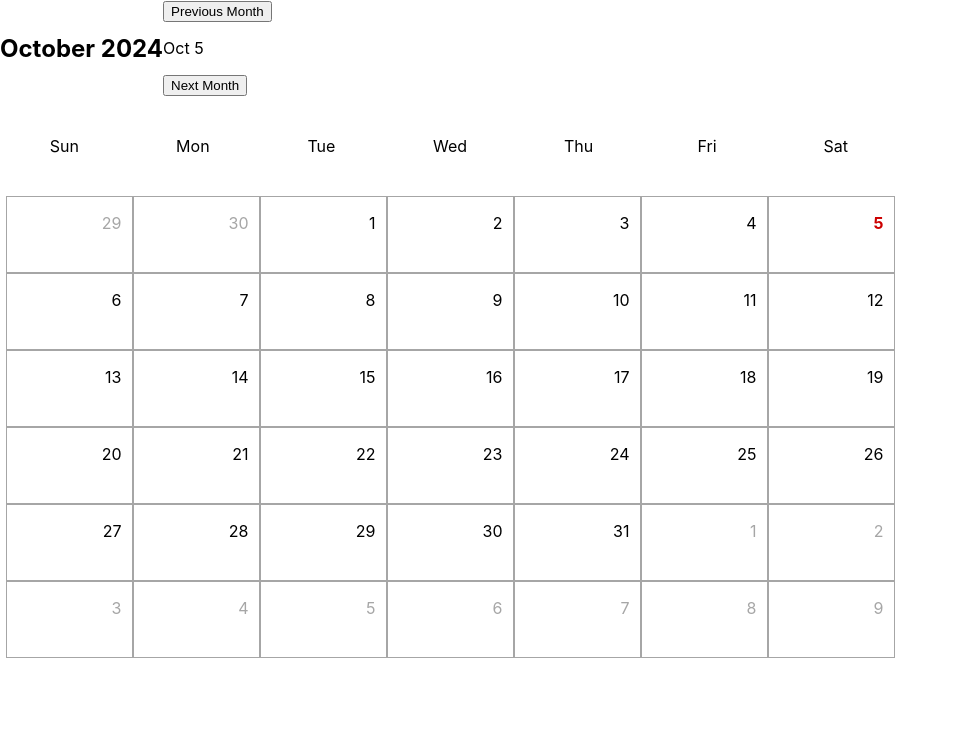
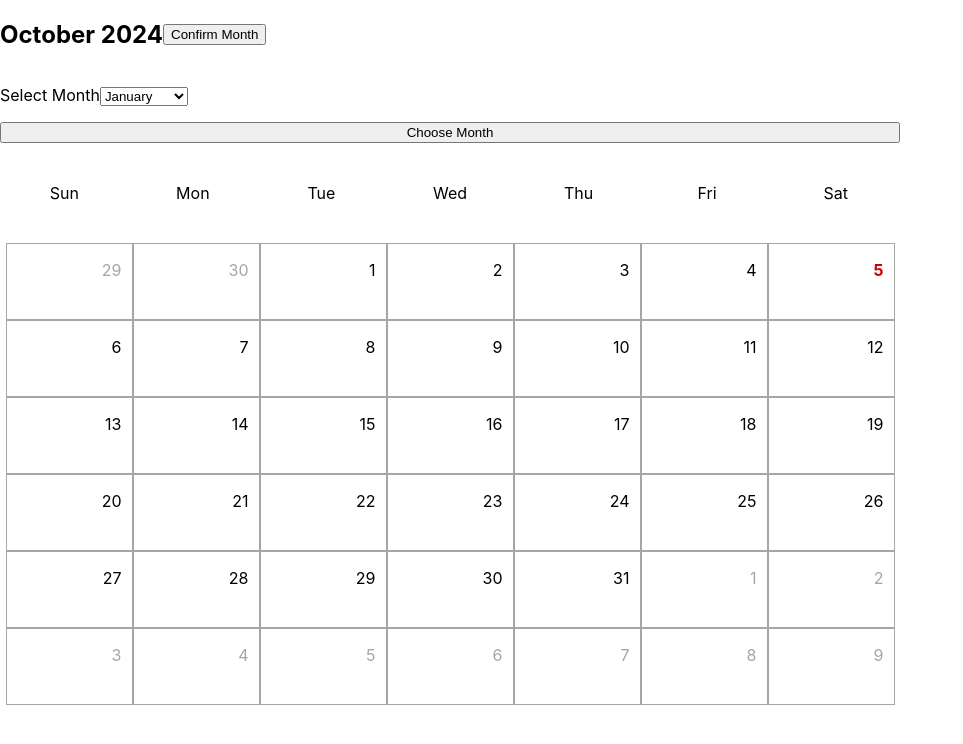
Before and after one commit to iahmed-smu/HackSMUVI, a React (Create React App) app in the folder my-app/: page / in a window 1280 px wide. Shown: the top 744 px of the page, without its empty margins (0-963 px from the left). Built offline with nearby package versions, Linux system fonts and the light colour scheme.

Commit message:
dropdown

```diff
--- a/my-app/src/calendar.js
+++ b/my-app/src/calendar.js
@@ -20,11 +20,22 @@ export default class Calendar extends Component {
     }
   }
 
+
+   getOption = () => {
+    //alert("pressed");
+    let selectElement = document.querySelector('#select1');
+    let chosenMonth = selectElement.value;
+    //alert(chosenMonth);
+    this.setState({ currentDay: new Date(chosenMonth+" 1, 2024")});
+    //const firstDayOfMonth = new Date(props.day.getFullYear(), props.day.getMonth(), 1);
+    }
+
   changeCurrentDay = (day) => {
     this.setState({ currentDay: new Date(day.year, day.month, day.number) });
   }
 
   nextMonth = () => {
+    alert("was rpessed");
     this.setState({ currentDay: new Date(this.state.currentDay.setDate(this.state.currentDay.getDate() + 1)) });
   }
 
@@ -40,20 +51,37 @@ export default class Calendar extends Component {
             <h2>{this.months[this.state.currentDay.getMonth()]} {this.state.currentDay.getFullYear()}</h2>
           </div>
           <div className="tools">
-            <button onClick={this.previousMonth}>
+            <button onClick={this.getOption}>
               <span className="material-icons">
-                Previous Month
+                Confirm Month
                 </span>
             </button>
-            <p>{this.months[this.state.currentDay.getMonth()].substring(0, 3)} {this.state.currentDay.getDate()}</p>
+            {/* <p>{this.months[this.state.currentDay.getMonth()].substring(0, 3)} {this.state.currentDay.getDate()}</p>
             <button onClick={this.nextMonth}>
               <span className="material-icons">
-                Next Month
+                Next Day
                 </span>
-            </button>
+            </button> */}
           </div>
         </div>
         <div className="calendar-body">
+        <p> Select Month
+        <select id="select1">
+            <option value="January">January</option>
+            <option value="February">February</option>
+            <option value="March">March</option>
+            <option value="April">April</option>
+            <option value="May">May</option>
+            <option value="June">June</option>
+            <option value="July">July</option>
+            <option value="August">August</option>
+            <option value="September">September</option>
+            <option value="October">October</option>
+            <option value="November">November</option>
+            <option value="December">December</option>
+        </select>
+        </p>
+        <button onclick={this.getOption}> Choose Month </button>
           <div className="table-header">
             {
               this.weekdays.map((weekday) => {
@@ -66,4 +94,19 @@ export default class Calendar extends Component {
       </div>
     )
   }
+
 }
+
+/* function chooseMonth() {
+    alert("chose month");
+  const monthSelect = document.getElementById('monthSelect');
+  const selectedMonth = monthSelect.value;  // Get the selected month
+
+  const resultElement = document.getElementById('result');
+
+  if (selectedMonth) {
+    resultElement.textContent = `You selected: ${selectedMonth}`;
+  } else {
+    resultElement.textContent = 'Please select a month first!';
+  } */
+//}
--- a/package.json
+++ b/package.json
@@ -1,5 +1,6 @@
 {
   "dependencies": {
-    "mongodb": "^6.9.0"
+    "mongodb": "^6.9.0",
+    "react-calendar": "^5.0.0"
   }
 }
```
Also changed, not shown: 1 other file (tests, documents, lock files or other folders).
